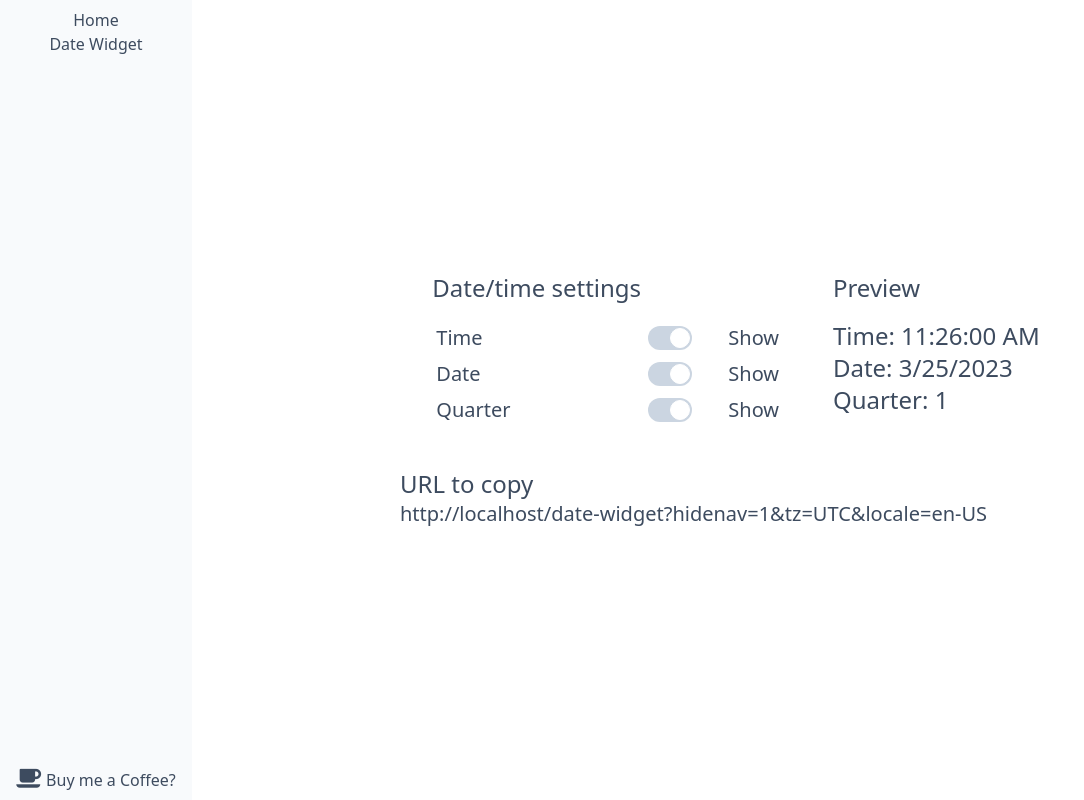
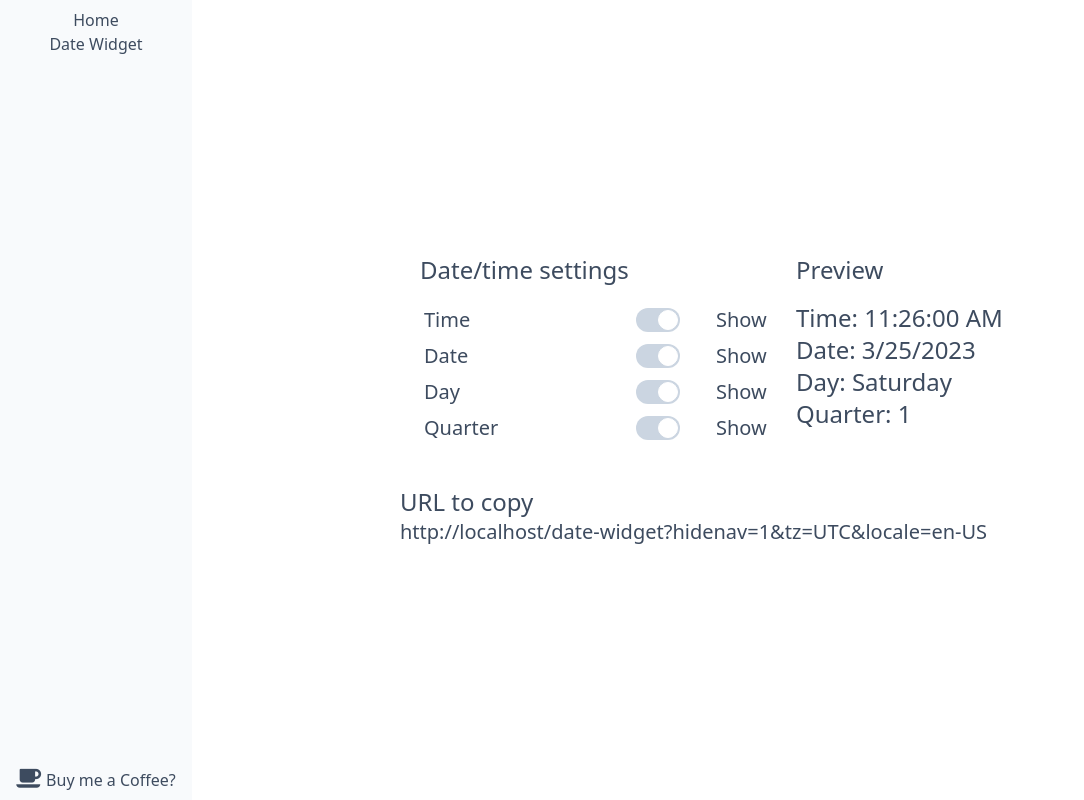
Before and after one commit to mslepko/notion-widgets, a Next.js app: page /date-widget in a window 1280 px wide. Shown: the whole page, without its empty margins (0-1084 px from the left). Built offline with nearby package versions, Linux system fonts and the light colour scheme.

Commit message:
New feature- Day

```diff
--- a/src/app/date-widget/DateTimeConfig.jsx
+++ b/src/app/date-widget/DateTimeConfig.jsx
@@ -12,6 +12,8 @@ const dateWidgetContent = {
   },
   'date': {
     desc: 'Date',
+  },'day':{
+    desc: 'Day',
   },
   'quarter': {
     desc: 'Quarter',
@@ -32,7 +34,7 @@ export const DateTime = (props) => {
     const status = config[id]
     const values = dateWidgetContent[id]
     toggles.push(
-      <Toggle className=' h-5'
+      <Toggle
         key={id}
         name={id}
         desc={values['desc']}
--- a/src/app/date-widget/DateTimeWidget.jsx
+++ b/src/app/date-widget/DateTimeWidget.jsx
@@ -15,16 +15,19 @@ export const DateTimeWidget = (props) => {
     return function cleanup() {
       clearInterval(timer)
     }
-  });
-
+  })
+  let daynow=new Date(Date.now())
+  let dayArr=['Sunday','Monday','Tuesday','Wednesday','Thursday','Friday','Saturday']
   let time = now?.toLocaleString(DateTime.TIME_WITH_SECONDS)
   let date = now?.toLocaleString(DateTime.DATE_SHORT)
   let quarter = now?.toFormat('q')
+  let day=dayArr[daynow.getDay()]
 
   return (
     <div className="text-left whitespace-nowrap min-w-fit">
       {(config.time !== '0') && <p>Time: {time}</p>}
       {(config.date !== '0') && <p>Date: {date}</p>}
+      {(config.day !== '0') && <p>Day: {day}</p>}
       {(config.quarter !== '0') && <p>Quarter: {quarter}</p>}
     </div>
   )
--- a/src/app/date-widget/DateWidgetContext.js
+++ b/src/app/date-widget/DateWidgetContext.js
@@ -1,7 +1,7 @@
 import { useSearchParams } from 'next/navigation';
 
 const DateWidgetConfig = () => {
-  const allowedConfigs = ['time', 'date', 'quarter', 'seconds', 'minutes', 'tz', 'locale']
+  const allowedConfigs = ['time', 'date','day', 'quarter', 'seconds', 'minutes', 'tz', 'locale']
   const searchParams = useSearchParams()
   const dateWidgetConfig = {}
 
--- a/src/app/date-widget/page.jsx
+++ b/src/app/date-widget/page.jsx
@@ -37,7 +37,7 @@ function DateWidgetPage() {
             config={dateWidgetConfig}
             />
         </div>}
-        <div className="flex flex-col items-start min-w-fit">
+        <div className="flex flex-col items-start min-w-[20vw] sm:mt-0 mt-3">
         {!hideNav && <h3 className='mb-4 text-dark'>Preview</h3>}
           <DateTimeWidget config={dateWidgetConfig}/>
         </div>
```
